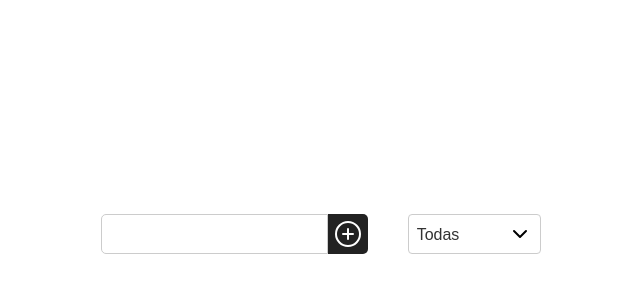
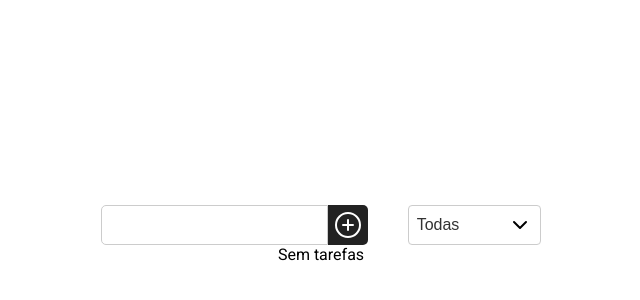
Before and after one commit to gabrielforster/todo-clg, a React (Vite) app: page / in a window 1280 px wide. Shown: the part 166-466 px from the top of the page, without its empty margins (319-959 px from the left). Built offline with nearby package versions, Linux system fonts and the light colour scheme.

Commit message:
feat: adding filter logic

```diff
--- a/src/App.tsx
+++ b/src/App.tsx
@@ -24,6 +24,18 @@ function App() {
 	const [isDeleteModalOpen, setIsDeleteModalOpen] = useState(false);
 
 	const [selectedTask, setSelectedTask] = useState<Todo>({} as Todo);
+
+	function getTodos() {
+		if (filter === 'completed') {
+			return todos.filter((todo) => todo.isCompleted);
+		}
+
+		if (filter === 'uncompleted') {
+			return todos.filter((todo) => !todo.isCompleted);
+		}
+
+		return todos;
+	}
 
 	function handleAddTodo(){
 		if (newTodoName) {
@@ -100,7 +112,8 @@ function App() {
 			</section>
 
 			<section className={classes.tasks}>
-				{todos.map((todo) => (
+				{getTodos().length
+					? getTodos().map((todo) => (
 						<TaskRow
 							key={todo.id}
 							task={todo}
@@ -108,7 +121,9 @@ function App() {
 							onDelete={handleOpenDelete}
 							toggleCheck={handleToggleCheck}
 						/>
-				))}
+					))
+					: <p className={classes.empty}>Sem tarefas</p>
+				}
 			</section>
 
 			<EditModal
```
Lines whose indentation alone changed are shown as unchanged.
